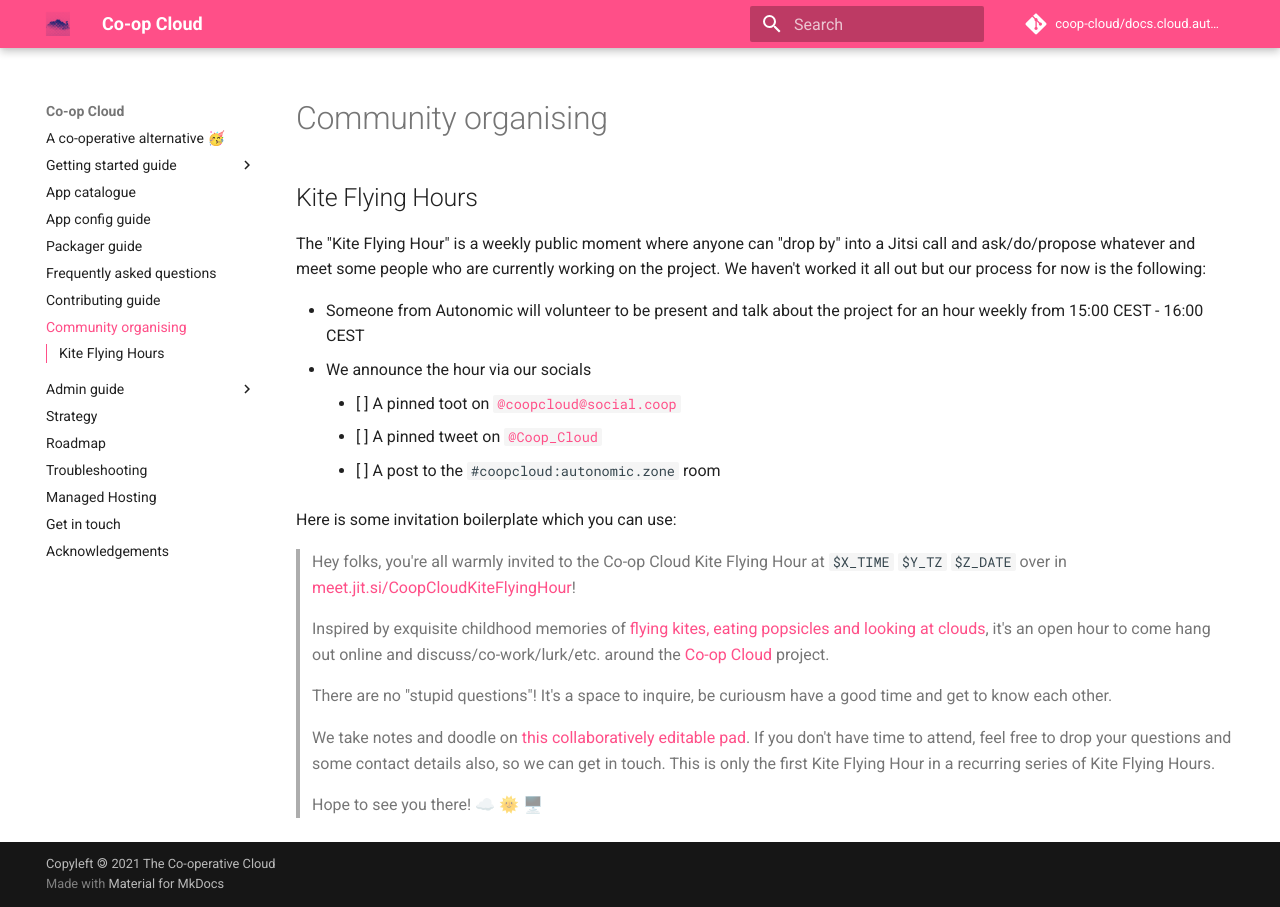
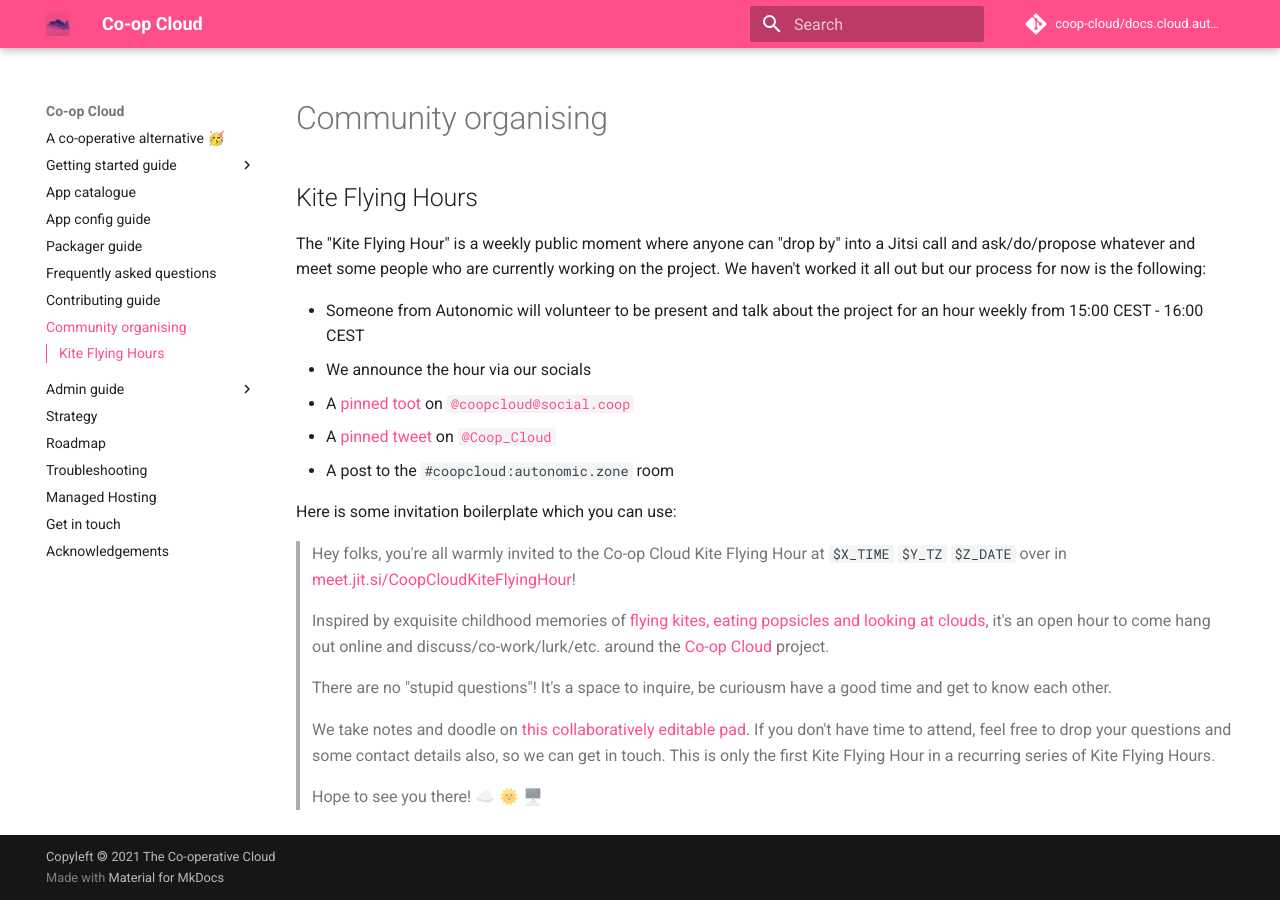
Before and after one commit to mayel/docs.coopcloud.tech, an MkDocs documentation site: the page built from docs/comm-org.md, in a window 1280 px wide. Built offline with MkDocs 1.6.1 and Material for MkDocs 9.7.7, drawn with Linux system fonts in a browser that asks for light colours; part of the change alters nothing that is shown.

```diff
--- a/docs/comm-org.md
+++ b/docs/comm-org.md
@@ -8,9 +8,9 @@ The "Kite Flying Hour" is a weekly public moment where anyone can "drop by" into
 
 - Someone from Autonomic will volunteer to be present and talk about the project for an hour weekly from 15:00 CEST - 16:00 CEST
 - We announce the hour via our socials
-    - [ ] A pinned toot on [`@coopcloud@social.coop`](https://social.coop/@coopcloud)
-    - [ ] A pinned tweet on [`@Coop_Cloud`](https://twitter.com/Coop_Cloud)
-    - [ ] A post to the `#coopcloud:autonomic.zone` room
+  - A [pinned toot](https://social.coop/web/statuses/106528094828958420) on [`@coopcloud@social.coop`](https://social.coop/@coopcloud)
+  - A [pinned tweet](https://twitter.com/Coop_Cloud/status/1412028519056609286) on [`@Coop_Cloud`](https://twitter.com/Coop_Cloud)
+  - A post to the `#coopcloud:autonomic.zone` room
 
 Here is some invitation boilerplate which you can use:
 
```
